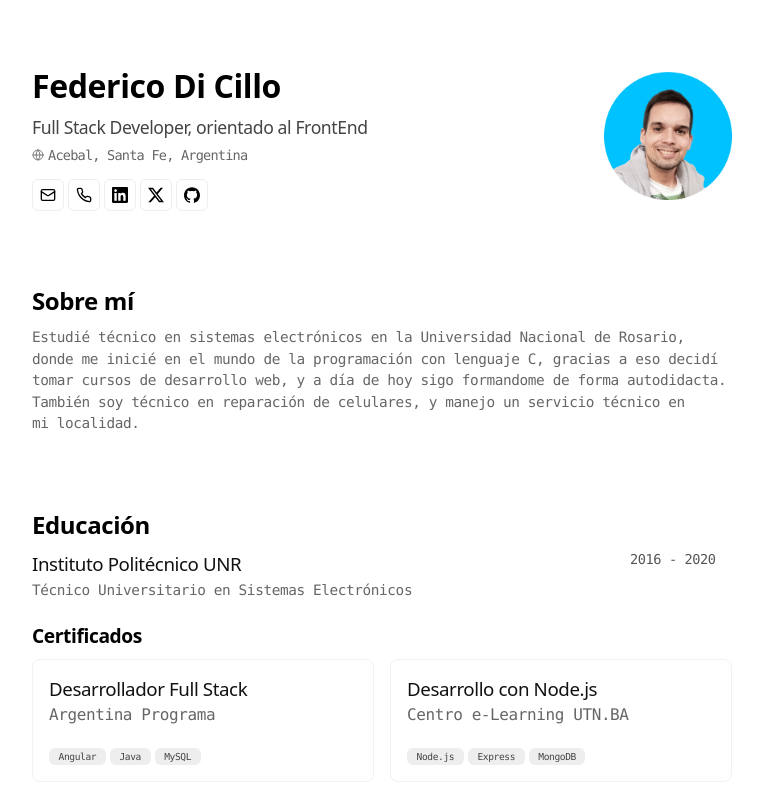
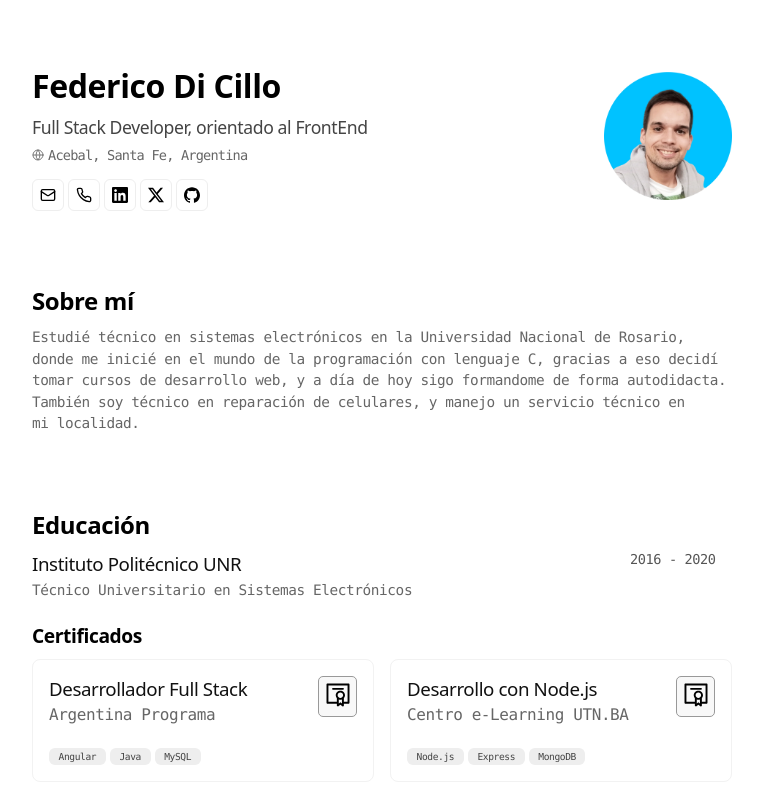
Before and after one commit to federicoDicillo/minimalist-portfolio, an Angular app: page / in a window 1280 px wide. Shown: the top 800 px of the page, without its empty margins (258-1021 px from the left). Built offline with nearby package versions, Linux system fonts and the light colour scheme.

Commit message:
view certificates done

```diff
--- a/src/app/components/modal-certificate/modal-certificate.component.css
+++ b/src/app/components/modal-certificate/modal-certificate.component.css
@@ -0,0 +1,39 @@
+.modal {
+  position: fixed;
+  top: 0;
+  left: 0;
+  width: 100%;
+  height: 100%;
+  background-color: rgba(0, 0, 0, 0.589);
+  z-index: 1;
+  display: flex;
+  justify-content: center;
+  align-items: center;
+}
+
+#certificate {
+  max-width: 700px;
+}
+
+button {
+  background: transparent;
+  cursor: pointer;
+  border: none;
+  color: #fff;
+  font-size: 36px;
+  position: absolute;
+  top: 0;
+  padding: 20px;
+}
+
+@media (width <= 700px) {
+  #certificate {
+    max-width: 400px;
+  }
+
+  button {
+    font-size: 30px;
+    top: 120px;
+    right: 5px;
+  }
+}
--- a/src/app/components/modal-certificate/modal-certificate.component.html
+++ b/src/app/components/modal-certificate/modal-certificate.component.html
@@ -1,7 +1,7 @@
 <div class="modal">
     <div class="modal-body">
-        <img src='../../../assets/certificates/{{diploma}}' alt="">
+        <img src='../../../assets/certificates/{{diploma}}' alt="Certificate" id="certificate">
 
-        <button (click)="closeModal()">X</button>
+        <button (click)="closeModal()">⊗</button>
     </div>
 </div>
--- a/src/app/components/modal-certificate/modal-certificate.component.ts
+++ b/src/app/components/modal-certificate/modal-certificate.component.ts
@@ -14,7 +14,7 @@ import { certificates } from '@cv'
   styleUrl: './modal-certificate.component.css'
 })
 export class ModalCertificateComponent {
-@Input() diploma!: string;
+@Input() diploma!: String;
 
 public certificates = certificates;
 
--- a/src/app/components/sections/education/education.component.html
+++ b/src/app/components/sections/education/education.component.html
@@ -35,13 +35,13 @@
                             <p>{{certificate.issuer}}</p>
                         </a>
                     </div>
-<!--  Boton para mostrar diploma
+<!--  Boton para mostrar diploma     -->
                     <div>
-                        <button (click)="openModal()" id="diploma-button" title="Ver certificado de {{certificate.issuer}}">
+                        <button (click)="openModal(certificate.diploma)" id="diploma-button" title="Ver certificado de {{certificate.issuer}}">
                             <img src="../../../../assets/icons/diploma.svg" alt="certificado de {{certificate.issuer}}">
                          </button>
                     </div>
-                    -->
+
                 </header>
 
                 <footer >
@@ -60,11 +60,9 @@
 
 
 
-<!-- Modal de diploma
+<!-- Modal de diploma-->
 
-<div *ngFor="let certificate of certificates, let i = index">
-    <div class="" *ngIf="modalSwitch">
-        <app-modal-certificate [diploma]="certificates[i].diploma"></app-modal-certificate>
+
+    <div *ngIf="modalSwitch">
+        <app-modal-certificate [diploma]="diplomaExt"></app-modal-certificate>
     </div>
-</div>
--->
--- a/src/app/components/sections/education/education.component.ts
+++ b/src/app/components/sections/education/education.component.ts
@@ -21,6 +21,7 @@ public education = education
 public certificates = certificates
 
 modalSwitch:boolean = false;
+diplomaExt:String = '';
 
 constructor(private modalS: SwitchService) {}
 
@@ -29,11 +30,13 @@ ngOnInit() {
   this.modalS.$modal.subscribe((value)=>{
     this.modalSwitch = value
   })
+
+
 }
 
 
-openModal(){
+openModal(diploma: String){
   this.modalSwitch = true;
-
+  this.diplomaExt = diploma;
 }
 }
```
